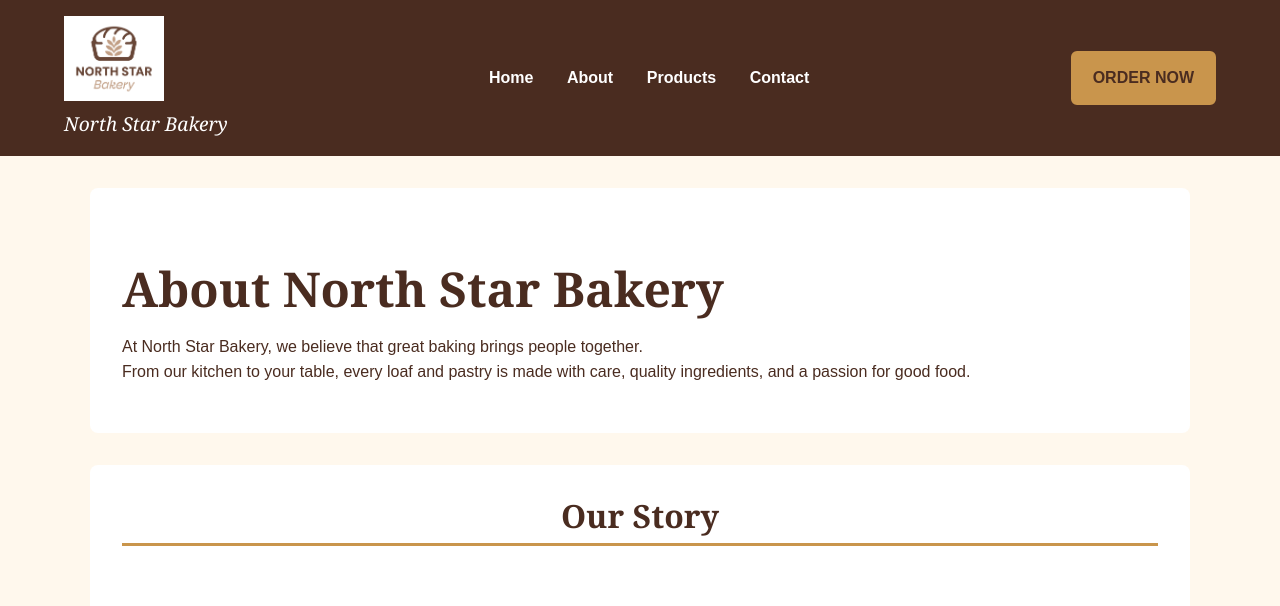
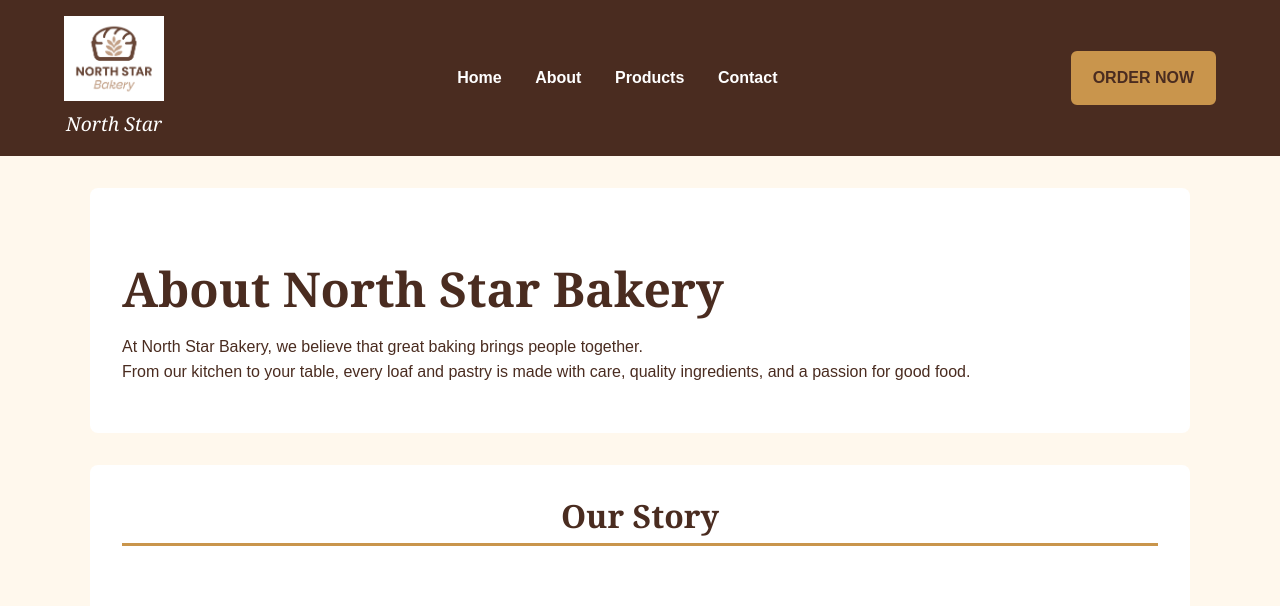
Before and after one commit to wolexfaj/North-Star-Bakery, a plain HTML site: page about.html in a window 1280 px wide. Shown: the top 606 px of the page. Drawn offline with Linux system fonts and the light colour scheme.

Commit message:
figcaption

```diff
--- a/about.html
+++ b/about.html
@@ -14,7 +14,7 @@
       <!-- Logo -->
       <figure>
         <img src="./Media/bakery-logo_c.png" alt="North Star Bakery logo" />
-        <figcaption>North Star Bakery</figcaption>
+        <figcaption>North Star</figcaption>
       </figure>
 
       <!-- Navigation -->
```
